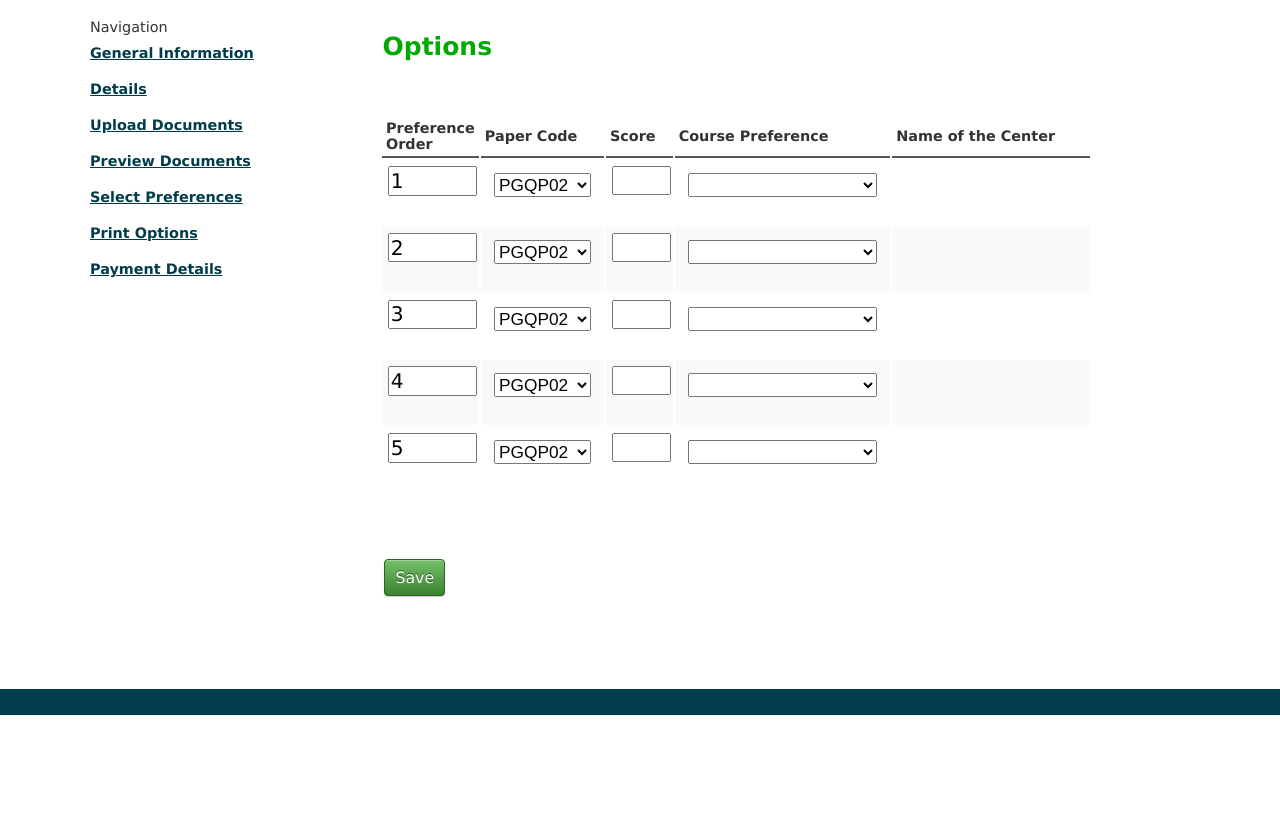
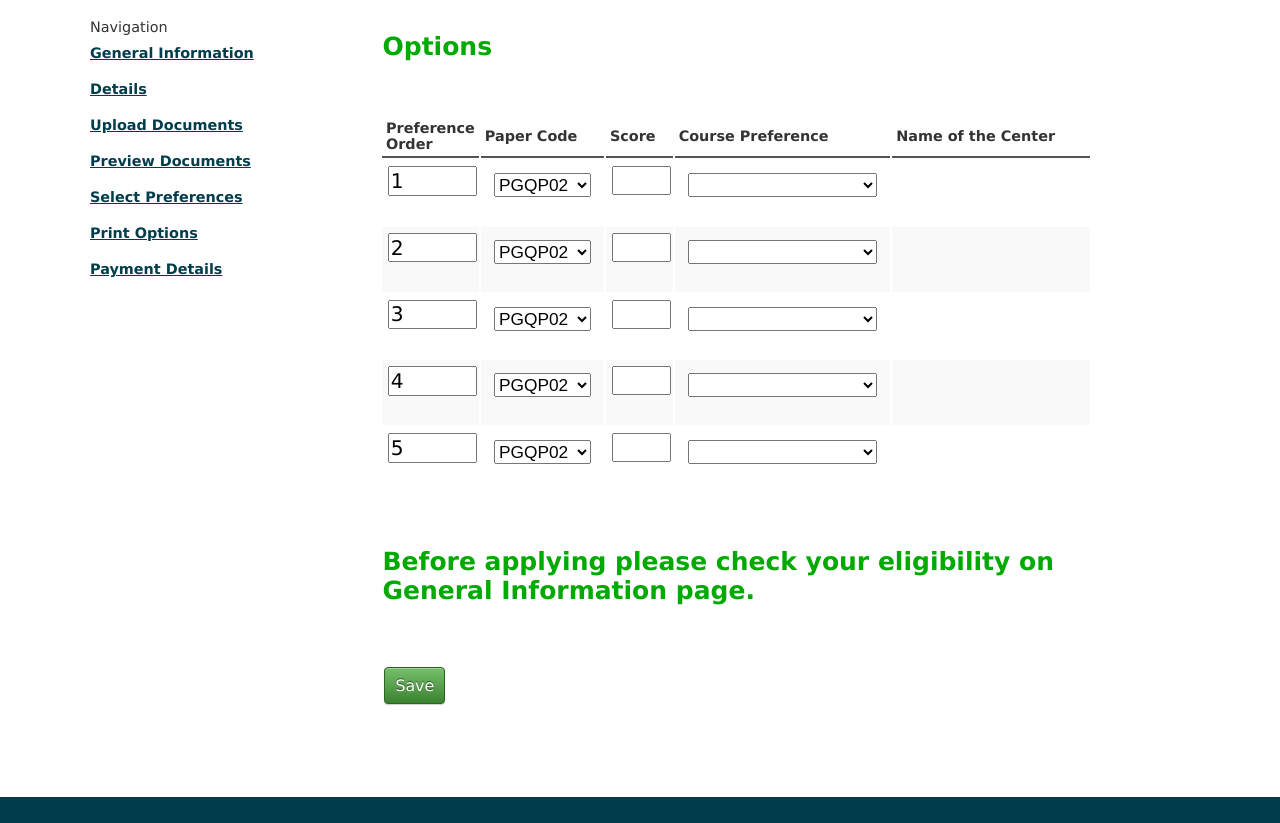
Before and after one commit to mamandeep/admission_counseling, a CakePHP app: the page made by app/View/Form/options.ctp in a window 1280 px wide. Shown: the part 182-1005 px from the top of the page. Before the commit the page ends 897 px from the top, so only its background shows below. Run offline with PHP 8.4 and a stand-in for CakePHP, Linux system fonts and the light colour scheme; the template is opened without the code that fills it, so the values that code supplies are empty; form fields are guessed from the names that the template uses; some libraries are stand-ins or nearby versions.

Commit message:
change done.

```diff
--- a/app/View/Form/generalinformation.ctp
+++ b/app/View/Form/generalinformation.ctp
@@ -5,10 +5,10 @@
 <tr>
     <td width="20%"></td>
     <td width="50%"><span class="generalinfoheader">General Information</span>
-    <br/>Counseling Schedule: <a href="<?php echo $this->webroot . '/files/CUP Recruietment TNT-01(2016 Notice.jpg'; ?>" target="_blank">click here</a>
+    <br/>Counseling Schedule: <a href="<?php echo $this->webroot . 'files/CUPB_counselling_ schedule.pdf'; ?>" target="_blank">click here</a>
     <br/>General Instructions and Essential Information for Online Counseling: <a href="<?php echo $this->webroot . 'files/Important Instruction for adm-2016.pdf'; ?>" target="_blank">click here</a>
     <!--<br/>E-Brochure <a href="<?php echo $this->webroot . 'files/handbook 2016.pdf'; ?>" target="_blank">click here</a>-->
-    <br/>The fee structure of each Course : <a href="http://www.ugc.ac.in/pdfnews/8539300_English.pdf" target="_blank">click here</a>
+    <br/>The fee structure of each Course : <a href="<?php echo $this->webroot . 'files/Fee Structure 2016.jpg'; ?>" target="_blank">click here</a>
     <br/></td>
     <!--<td width="30%"><span class="generalinfoheader">Educational Qualifications</span></td>
     <td width="20%"><span class="generalinfoheader">Advertisement</span></td>-->
--- a/app/View/Form/options.ctp
+++ b/app/View/Form/options.ctp
@@ -150,7 +150,7 @@
         </tbody>
     </table>
 </fieldset>
-
+<div class="main_content_header">Before applying please check your eligibility on General Information page.</div>
 <div class="submit">
     <?php echo $this->Form->submit('Save', array('id' => 'formSubmit' , 'div' => false)); ?>
 </div>
```
Also changed, not shown: app/webroot/files/Fee Structure 2016.jpg (added), 1 other file.
